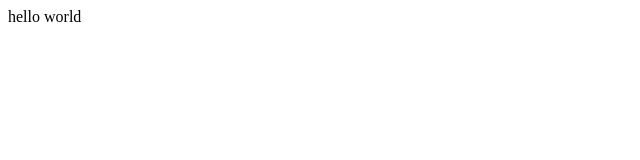
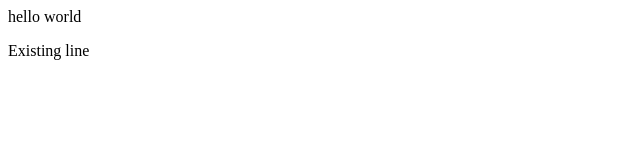
Before and after one commit to justin-ong1368/learning-git, a plain HTML site: page index.html in a window 1280 px wide. Shown: the full height of the page, 0-640 px from the left. Drawn offline with Linux system fonts and the light colour scheme.

Commit message:
added existing line

```diff
--- a/index.html
+++ b/index.html
@@ -1 +1,3 @@
 <div>hello world</div>
+
+<p>Existing line</p>
```
